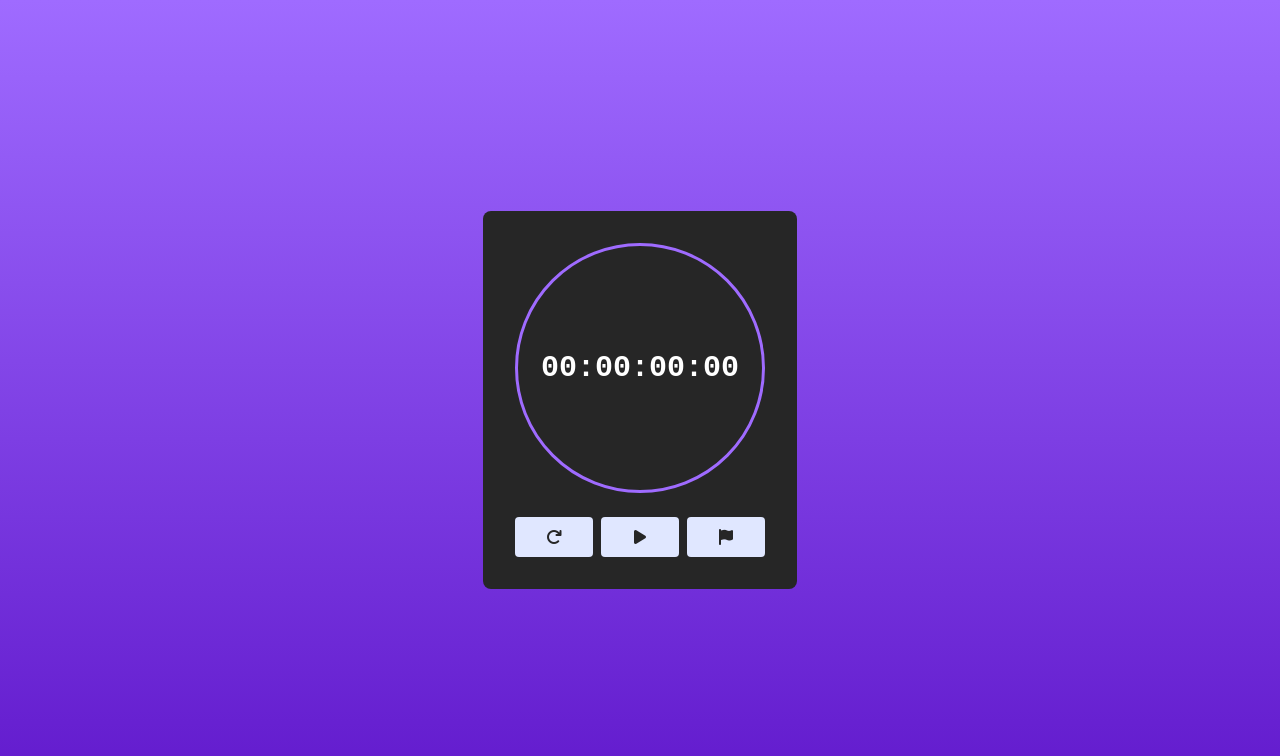
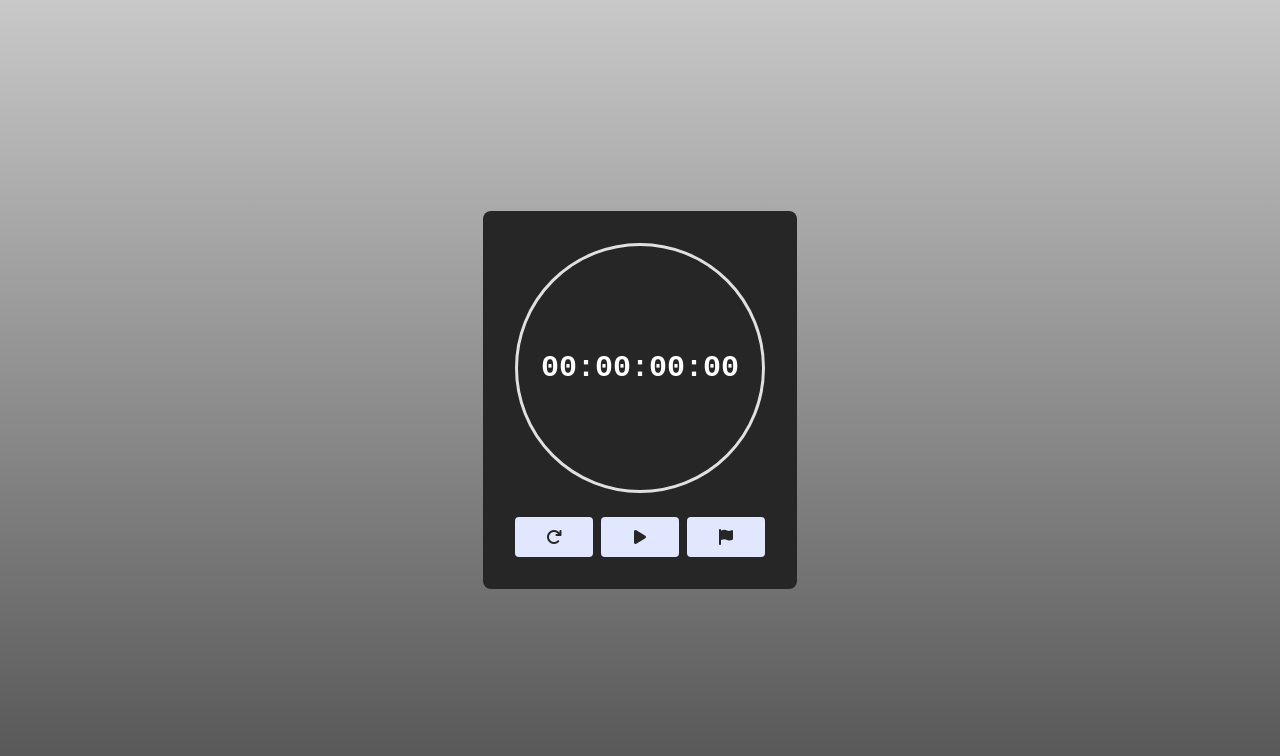
Before and after one commit to RhyanVictoor/Cronometro-Digital, a plain HTML site: page index.html in a window 1280 px wide. Drawn offline with Linux system fonts and the light colour scheme.

Commit message:
Mudança das cores

```diff
--- a/src/style/style.css
+++ b/src/style/style.css
@@ -11,7 +11,7 @@ body {
     justify-content: center;
     height: 100vh;
     width: 100%;
-    background: linear-gradient(180deg, #9f6bff, #6119cc);
+    background: linear-gradient(180deg, #51515150, #525252);
 }
 
 #stopwatch {
@@ -32,7 +32,7 @@ body {
     background-color: #262626;
     height: 250px;
     width: 250px;
-    border: 3px solid #9f6bff;
+    border: 3px solid #e0e0e0;
     border-radius: 100%;
 }
 
@@ -58,7 +58,7 @@ body {
 }
 
 #actions button:hover {
-    background-color: #c4b5fd;
+    background-color: #f5f5f5;
 }
 
 #marks-list {
```
